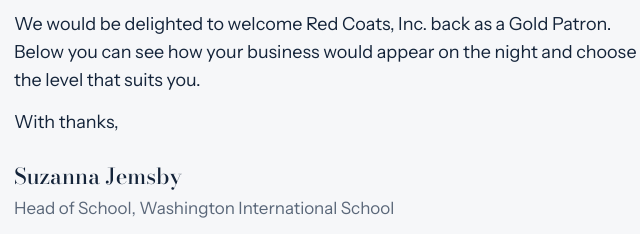
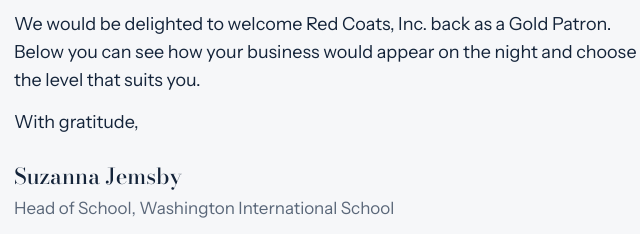
Before and after one commit to wisadvancement/clubwis, a plain HTML site: page p/red-coats-inc-363284/index.html in a window 1280 px wide. Shown: the part 972-1206 px from the top of the page, 302-942 px from the left. Drawn offline with nearby package versions, Linux system fonts and the light colour scheme.

Commit message:
Letter sign-off: With gratitude
Co-Authored-By: Claude Opus 5.5 <noreply@anthropic.com>
Claude-Session: https://claude.ai/code/session_01JvwrEPahDWKr65tWTr4pTH

```diff
--- a/p/red-coats-inc-363284/index.html
+++ b/p/red-coats-inc-363284/index.html
@@ -165,7 +165,7 @@ details.notes td,details.notes th{border-top:1px solid var(--line);padding:6px 8
     <p>Thank you for standing with WIS since 2017. Your Gold sponsorship, year after year, is one of the steadiest supports behind our financial aid programme.</p>
     <p>On 17 April, our spring benefit returns as <strong>Club WIS: Cocktails for a Cause</strong> — an evening of cocktails, dancing, and auction at Tregaron. It remains our most important fundraiser for financial aid, which brings students of every background and nationality into the same classrooms.</p>
     <p>We would be delighted to welcome Red Coats, Inc. back as a Gold Patron. Below you can see how your business would appear on the night and choose the level that suits you.</p>
-    <p>With thanks,</p>
+    <p>With gratitude,</p>
     <div class="sig"><b>Suzanna Jemsby</b><span class="muted">Head of School, Washington International School</span></div>
   </section>
 
```
Also changed, not shown: template.html (+1 -1 lines).
